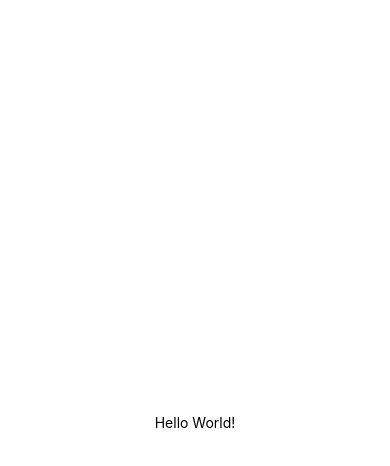
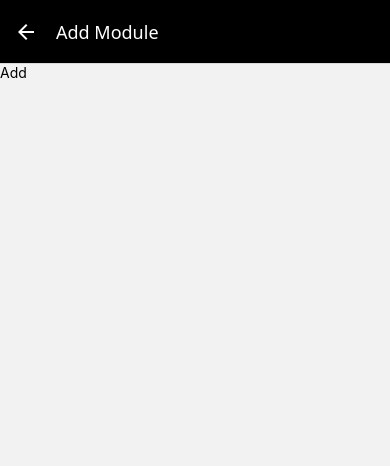
Before and after one commit to MerioGenesis/crudler1, a React Native app: screen /ModuleAddScreen in a window 390 px wide. Shown: the top 466 px of the page. Built offline with nearby package versions, Linux system fonts and the light colour scheme.

Commit message:
Completed second video changes

```diff
--- a/App.js
+++ b/App.js
@@ -1,27 +1,49 @@
-import { StatusBar } from 'expo-status-bar';
-import { StyleSheet, Text, View } from 'react-native';
+import { NavigationContainer } from '@react-navigation/native';
+import { createNativeStackNavigator } from '@react-navigation/native-stack';
+import ModuleListScreen from './src/components/screens/ModuleListScreen';
+import ModuleAddScreen from './src/components/screens/ModuleAddScreen';
+import ModuleViewScreen from './src/components/screens/ModuleViewScreen';
+import ModuleModifyScreen from './src/components/screens/ModuleModifyScreen';
 
-export const App = () =>{
+const Stack = createNativeStackNavigator();
+
+export const App = () => {
   // Initialisations ----------------
   // State --------------------------
   // Handlers -----------------------
-
   // View -------------------------
   return (
-    <View style={styles.container}>
-      <Text>Hello World!</Text>
-      <StatusBar style="auto" />
-    </View>
+    <NavigationContainer>
+      <Stack.Navigator
+        initialRouteName='ModuleListScreen'
+        screenOptions={{
+          headerStyle: { backgroundColor: 'black' },
+          headerTintColor: 'white',
+        }}>
+        <Stack.Screen
+          name='ModuleListScreen'
+          component={ModuleListScreen}
+          options={{ title: 'Module List' }}
+        />
+        <Stack.Screen
+          name='ModuleAddScreen'
+          component={ModuleAddScreen}
+          options={{ title: 'Add Module' }}
+        />
+        <Stack.Screen
+          name='ModuleViewScreen'
+          component={ModuleViewScreen}
+          options={{ title: 'View module' }}
+        />
+        <Stack.Screen
+          name='ModuleModifyScreen'
+          component={ModuleModifyScreen}
+          options={{ title: 'Modify module' }}
+        />
+      </Stack.Navigator>
+    </NavigationContainer >
+
   );
 }
 
-const styles = StyleSheet.create({
-  container: {
-    flex: 1,
-    backgroundColor: '#fff',
-    alignItems: 'center',
-    justifyContent: 'center',
-  },
-});
-
 export default App;
--- /dev/null
+++ b/src/components/layout/Screen.js
@@ -0,0 +1,26 @@
+import { StatusBar } from 'expo-status-bar';
+import { StyleSheet, View } from 'react-native';
+
+const Screen = ({ children }) => {
+    //Initialisations -----------------
+    // State --------------------------
+    // Handlers -----------------------
+    // View ---------------------------
+    return (
+        <View style={styles.screen}>
+            {children}
+            <StatusBar style='light' />
+        </View>
+    );
+};
+
+const styles = StyleSheet.create({
+    container: {
+        flex: 1,
+        backgroundColor: '#fff',
+        alignItems: 'center',
+        justifyContent: 'center',
+    },
+});
+
+export default Screen;
--- /dev/null
+++ b/src/components/screens/ModuleAddScreen.js
@@ -0,0 +1,18 @@
+import { StyleSheet, Text, View } from "react-native";
+import Screen from "../layout/Screen";
+
+const ModuleAddScreen = () => {
+  //Initialisations -----------------
+  // State --------------------------
+  // Handlers -----------------------
+  // View ---------------------------
+  return (
+    <Screen>
+      <Text>Add</Text>
+    </Screen>
+  );
+};
+
+const styles = StyleSheet.create({});
+
+export default ModuleAddScreen;
--- /dev/null
+++ b/src/components/screens/ModuleListScreen.js
@@ -0,0 +1,18 @@
+import { StyleSheet, Text, View } from 'react-native';
+import Screen from '../layout/Screen';
+
+export const ModuleListScreen = () => {
+  //Initialisations -----------------
+  // State --------------------------
+  // Handlers -----------------------
+  // View ---------------------------
+  return (
+    <Screen>
+      <Text>List</Text>
+    </Screen>
+  );
+};
+
+const styles = StyleSheet.create({})
+
+export default ModuleListScreen;
--- /dev/null
+++ b/src/components/screens/ModuleModifyScreen.js
@@ -0,0 +1,18 @@
+import { StyleSheet, Text, View } from 'react-native';
+import Screen from '../layout/Screen';
+
+const ModuleModifyScreen = () => {
+  //Initialisations -----------------
+  // State --------------------------
+  // Handlers -----------------------
+  // View ---------------------------
+  return (
+    <Screen>
+      <Text>Modify</Text>
+    </Screen>
+  );
+};
+
+const styles = StyleSheet.create({})
+
+export default ModuleModifyScreen;
--- /dev/null
+++ b/src/components/screens/ModuleViewScreen.js
@@ -0,0 +1,18 @@
+import { StyleSheet, Text, View } from 'react-native';
+import Screen from '../layout/Screen';
+
+const ModuleViewScreen = () => {
+  //Initialisations -----------------
+  // State --------------------------
+  // Handlers -----------------------
+  // View ---------------------------
+  return (
+    <Screen>
+      <Text>View</Text>
+    </Screen>
+  );
+};
+
+const styles = StyleSheet.create({})
+
+export default ModuleViewScreen;
```
Also changed, not shown: package.json (+5 -2 lines), 1 other file (tests, documents, lock files or other folders).
